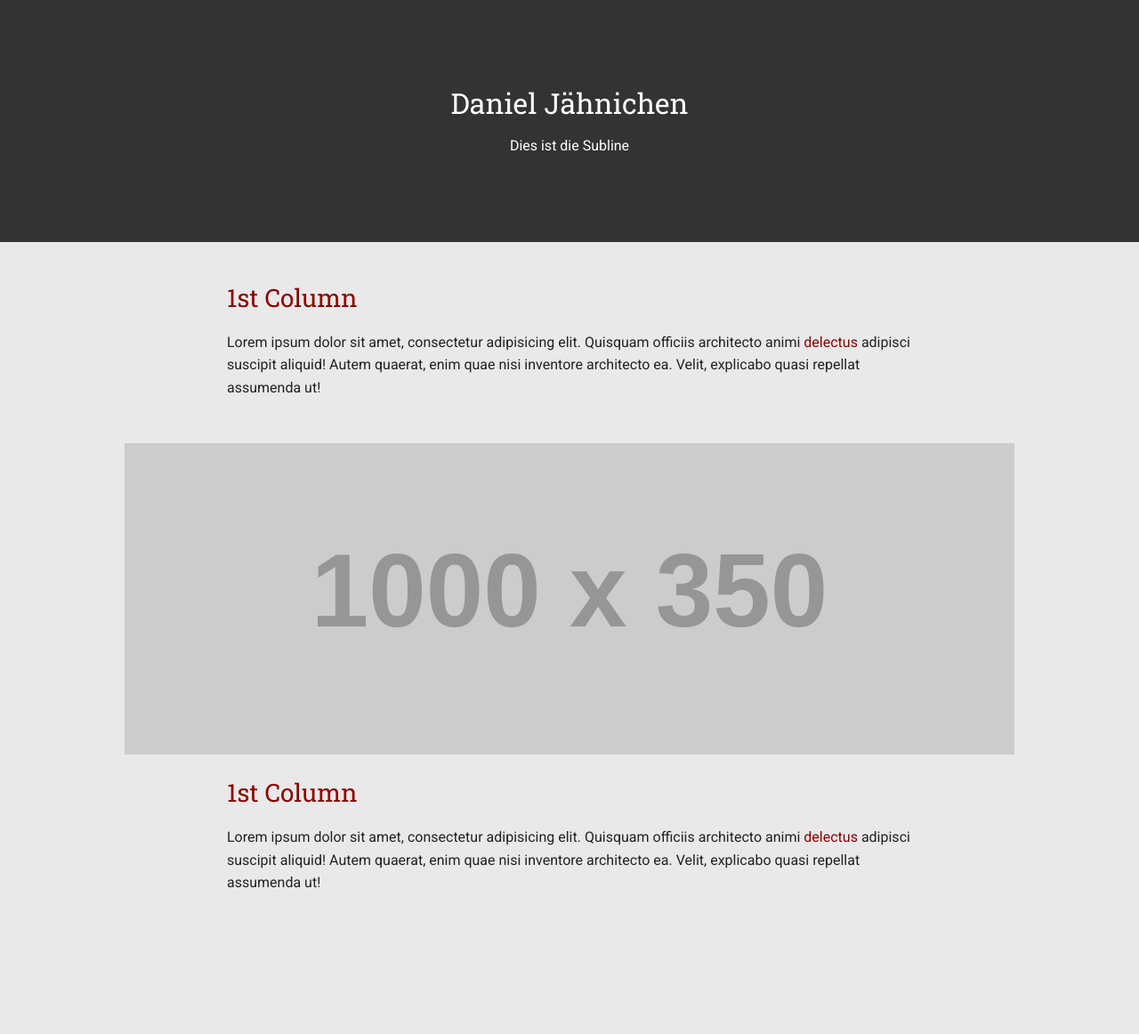
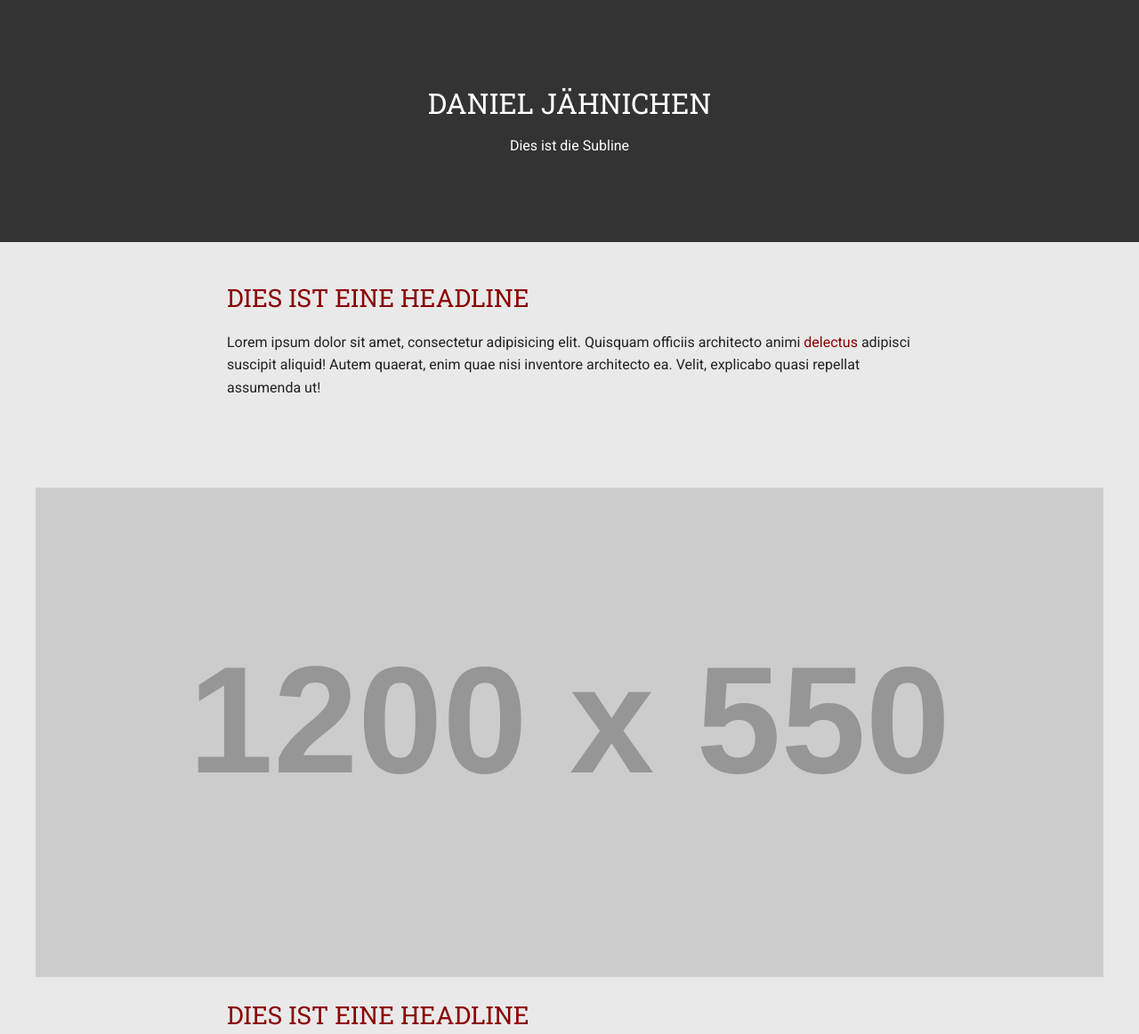
Before and after one commit to danspy/mindfree-theme, a website: page index.html in a window 1280 px wide. Shown: the top 1162 px of the page at 89% size. Before the commit the page ends 1005 px from the top, so only its background shows below. Drawn offline with Linux system fonts and the light colour scheme; placeholder pictures from the web are drawn by us.

Commit message:
add mq for headlines

```diff
--- a/index.html
+++ b/index.html
@@ -16,7 +16,7 @@
 		<article class="post text">
 			<div class="row">
 				<div class="large-12 columns">
-					<h2><a href="#">1st Column</a></h2>
+					<h2><a href="#">Dies ist eine Headline</a></h2>
 					<p>Lorem ipsum dolor sit amet, consectetur adipisicing elit. Quisquam officiis architecto animi <a href="#">delectus</a> adipisci suscipit aliquid! Autem quaerat, enim quae nisi inventore architecto ea. Velit, explicabo quasi repellat assumenda ut!</p>
 
 				</div>
@@ -24,10 +24,10 @@
 		</article>
 
 		<article class="post photo">
-			<img src="http://placehold.it/1000x350/333333/&amp;text=Hi">
+			<img src="http://placehold.it/1200x550/333333/&amp;text=Hi">
 			<div class="row">
 				<div class="large-12 columns">
-					<h2><a href="#">1st Column</a></h2>
+					<h2><a href="#">Dies ist eine Headline</a></h2>
 					<p>Lorem ipsum dolor sit amet, consectetur adipisicing elit. Quisquam officiis architecto animi <a href="#">delectus</a> adipisci suscipit aliquid! Autem quaerat, enim quae nisi inventore architecto ea. Velit, explicabo quasi repellat assumenda ut!</p>
 
 				</div>
--- a/scss/style.scss
+++ b/scss/style.scss
@@ -43,7 +43,10 @@ header {
 	text-align: center;
 
 	& h2 {
-		@include headline-style($color-bright, 2em);
+		@include headline-style($color-bright, 1.5em);
+		@media screen and (min-width: $mq-large) {
+			font-size: 2em;
+		}
 	}
 
 	& p {
@@ -73,14 +76,24 @@ header {
 	}
 	color: $color-primary;
 	margin-bottom: 1.5rem;
+	text-transform: uppercase;
 }
+
 h1 {
 	@extend %headline;
-	font-size: $size-h1;
+	font-size: $size-h1 - .3rem;
+
+	@media screen and (min-width: $mq-large) {
+		font-size: $size-h1;
+	}
 }
 h2 {
 	@extend %headline;
-	font-size: $size-h2;
+	font-size: $size-h2 - .3rem;
+
+	@media screen and (min-width: $mq-large) {
+		font-size: $size-h2;
+	}
 }
 h3 {
 	@extend %headline;
@@ -93,7 +106,7 @@ h3 {
 }
 %post {
 	line-height: 1.6em;
-	margin-bottom: 50px;
+	margin-bottom: 100px;
 }
 
 .post {
@@ -102,6 +115,7 @@ h3 {
 	&.text {}
 	&.photo {
 		& img {
+			max-width: 100%;
 			margin: 0 auto 30px;
 			display: inherit;
 		}
```
Also changed, not shown: css/style.css, 1 other file.
